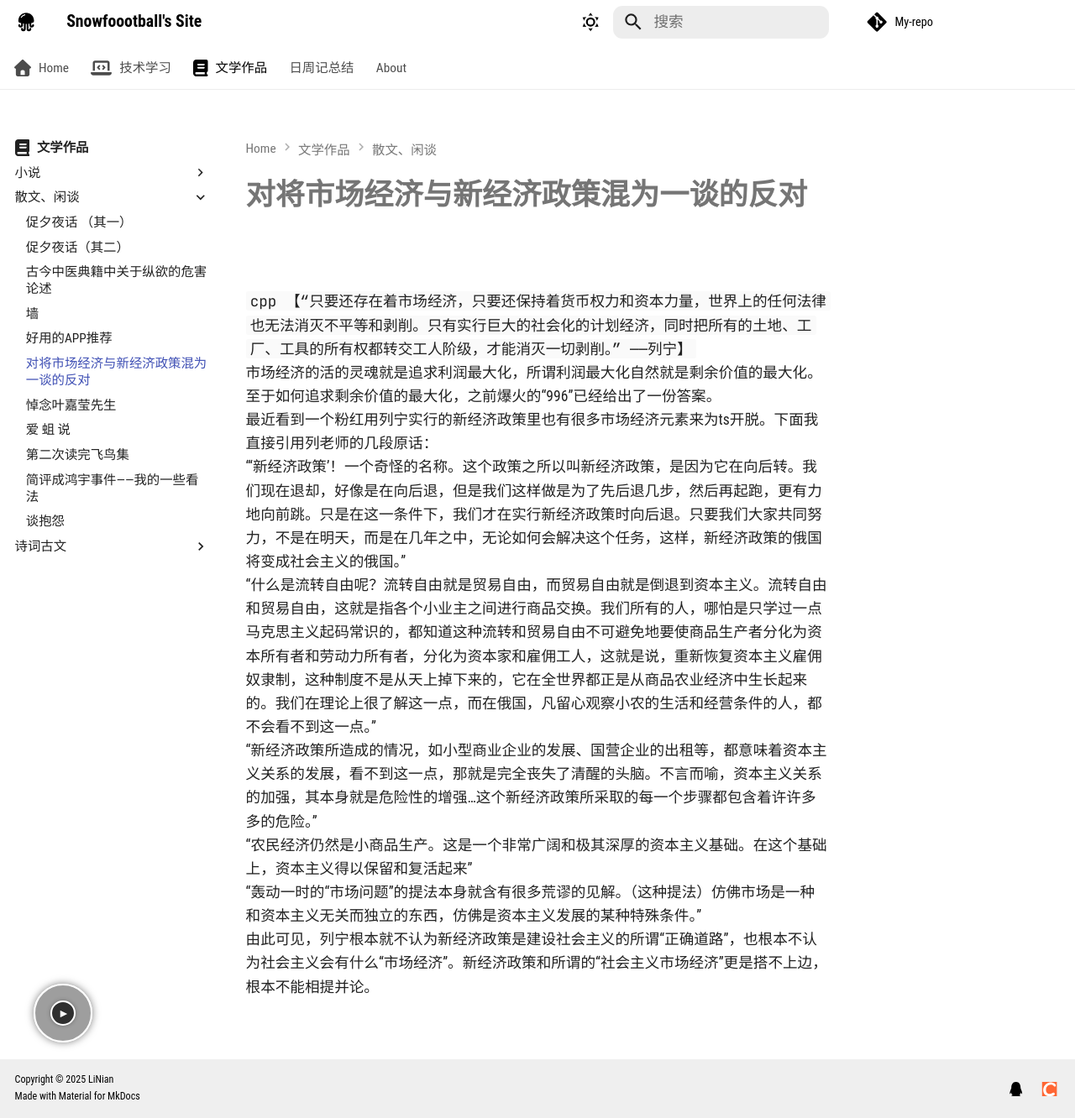
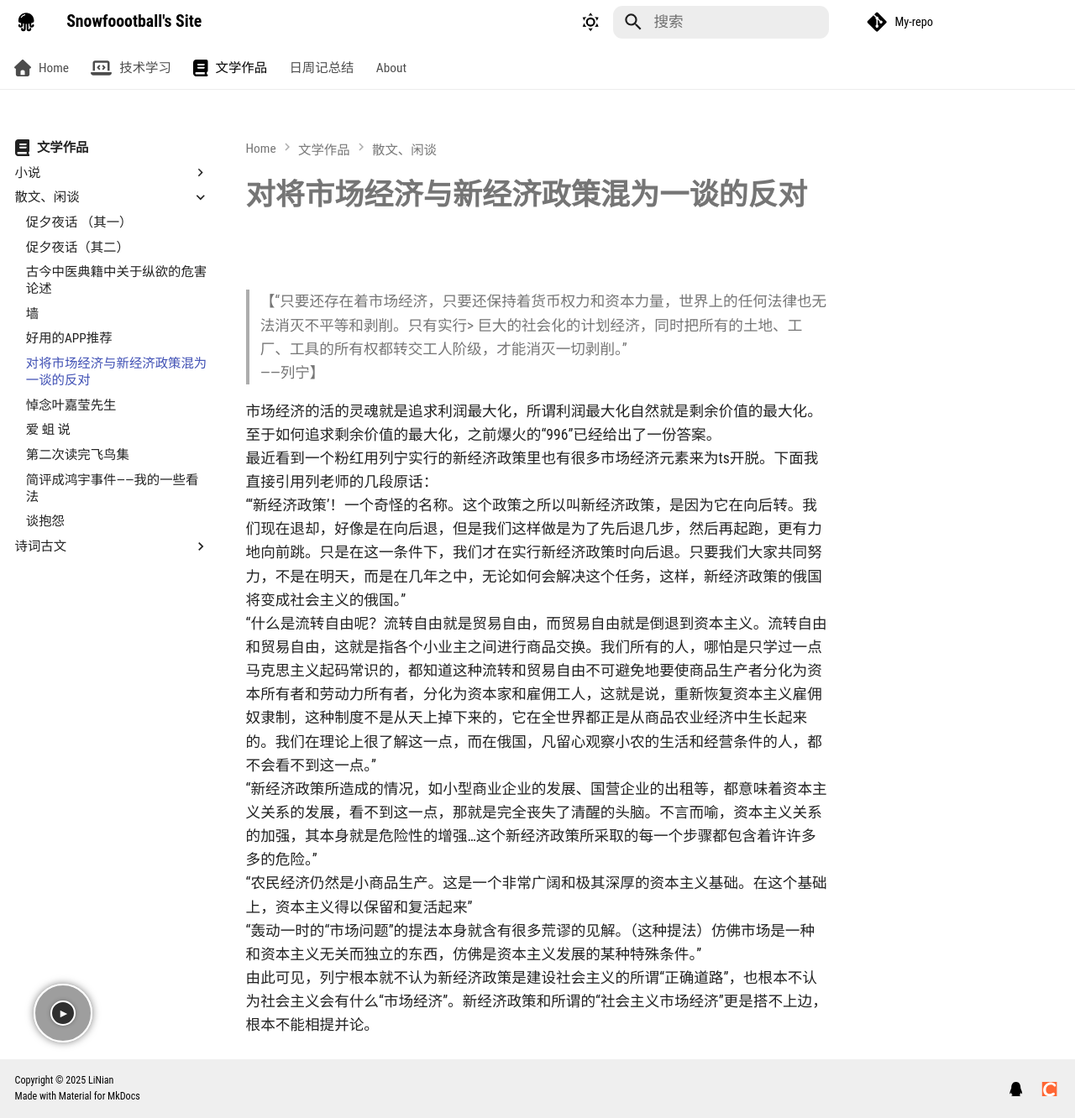
Before and after one commit to foorgange/foorgange.github.io, an MkDocs documentation site: the page built from docs/文学作品/散文、闲谈/对将市场经济与新经济政策混为一谈的反对.md, in a window 1280 px wide and 1332 px high. Shown: the whole window at 84% size. Built offline with MkDocs 1.6.1 and Material for MkDocs 9.7.7, drawn with Linux system fonts in a browser that asks for light colours; comment, search, counter and statistics services are not loaded; a style sheet for code colours, icons or effects is not loaded; grey boxes are pictures that could not be loaded.

````diff
--- a/docs/文学作品/散文、闲谈/对将市场经济与新经济政策混为一谈的反对.md
+++ b/docs/文学作品/散文、闲谈/对将市场经济与新经济政策混为一谈的反对.md
@@ -1,8 +1,8 @@
 # 对将市场经济与新经济政策混为一谈的反对
-```cpp
-【“只要还存在着市场经济，只要还保持着货币权力和资本力量，世界上的任何法律也无法消灭不平等和剥削。只有实行巨大的社会化的计划经济，同时把所有的土地、工厂、工具的所有权都转交工人阶级，才能消灭一切剥削。”
- ——列宁】
- ```
+
+> 【“只要还存在着市场经济，只要还保持着货币权力和资本力量，世界上的任何法律也无法消灭不平等和剥削。只有实行> 巨大的社会化的计划经济，同时把所有的土地、工厂、工具的所有权都转交工人阶级，才能消灭一切剥削。”
+>  ——列宁】
+
  市场经济的活的灵魂就是追求利润最大化，所谓利润最大化自然就是剩余价值的最大化。至于如何追求剩余价值的最大化，之前爆火的“996”已经给出了一份答案。
  最近看到一个粉红用列宁实行的新经济政策里也有很多市场经济元素来为ts开脱。下面我直接引用列老师的几段原话：
 “‘新经济政策’！一个奇怪的名称。这个政策之所以叫新经济政策，是因为它在向后转。我们现在退却，好像是在向后退，但是我们这样做是为了先后退几步，然后再起跑，更有力地向前跳。只是在这一条件下，我们才在实行新经济政策时向后退。只要我们大家共同努力，不是在明天，而是在几年之中，无论如何会解决这个任务，这样，新经济政策的俄国将变成社会主义的俄国。”
````
